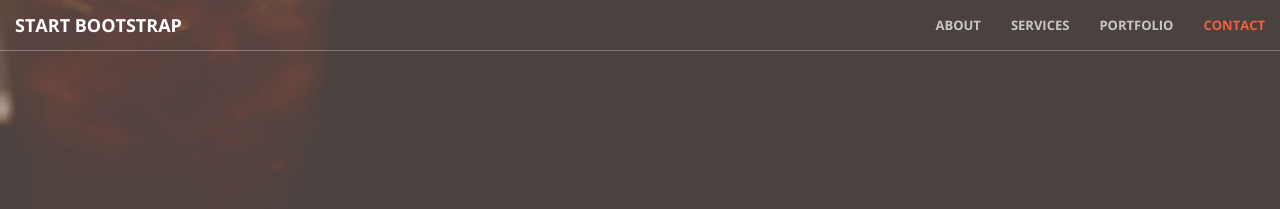
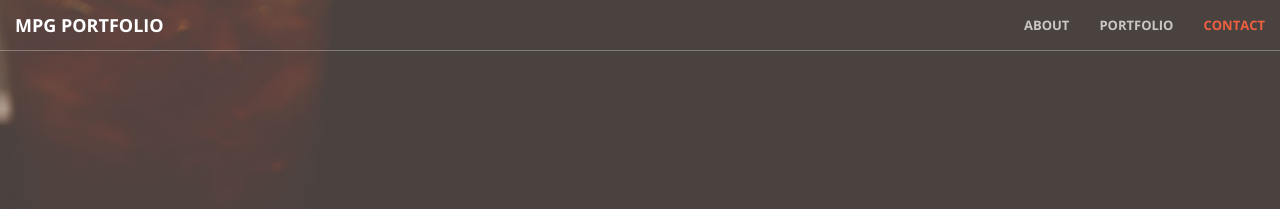
Before and after one commit to micgonzalez/micgonzalez.github.io, a Jekyll site: the page built from index.html, in a window 1280 px wide. Shown: the top 209 px of the page. Built offline with Jekyll 4.4.1, drawn with Linux system fonts in a browser that asks for light colours.

Commit message:
Update nav.html

```diff
--- a/_includes/nav.html
+++ b/_includes/nav.html
@@ -8,7 +8,7 @@
                 <span class="icon-bar"></span>
                 <span class="icon-bar"></span>
             </button>
-            <a class="navbar-brand page-scroll" href="#page-top">Start Bootstrap</a>
+            <a class="navbar-brand page-scroll" href="#page-top">MPG Portfolio</a>
         </div>
 
         <!-- Collect the nav links, forms, and other content for toggling -->
@@ -18,7 +18,7 @@
                     <a class="page-scroll" href="#about">About</a>
                 </li>
                 <li>
-                    <a class="page-scroll" href="#services">Services</a>
+                    <!--<a class="page-scroll" href="#services">Services</a>-->
                 </li>
                 <li>
                     <a class="page-scroll" href="#portfolio">Portfolio</a>
```
